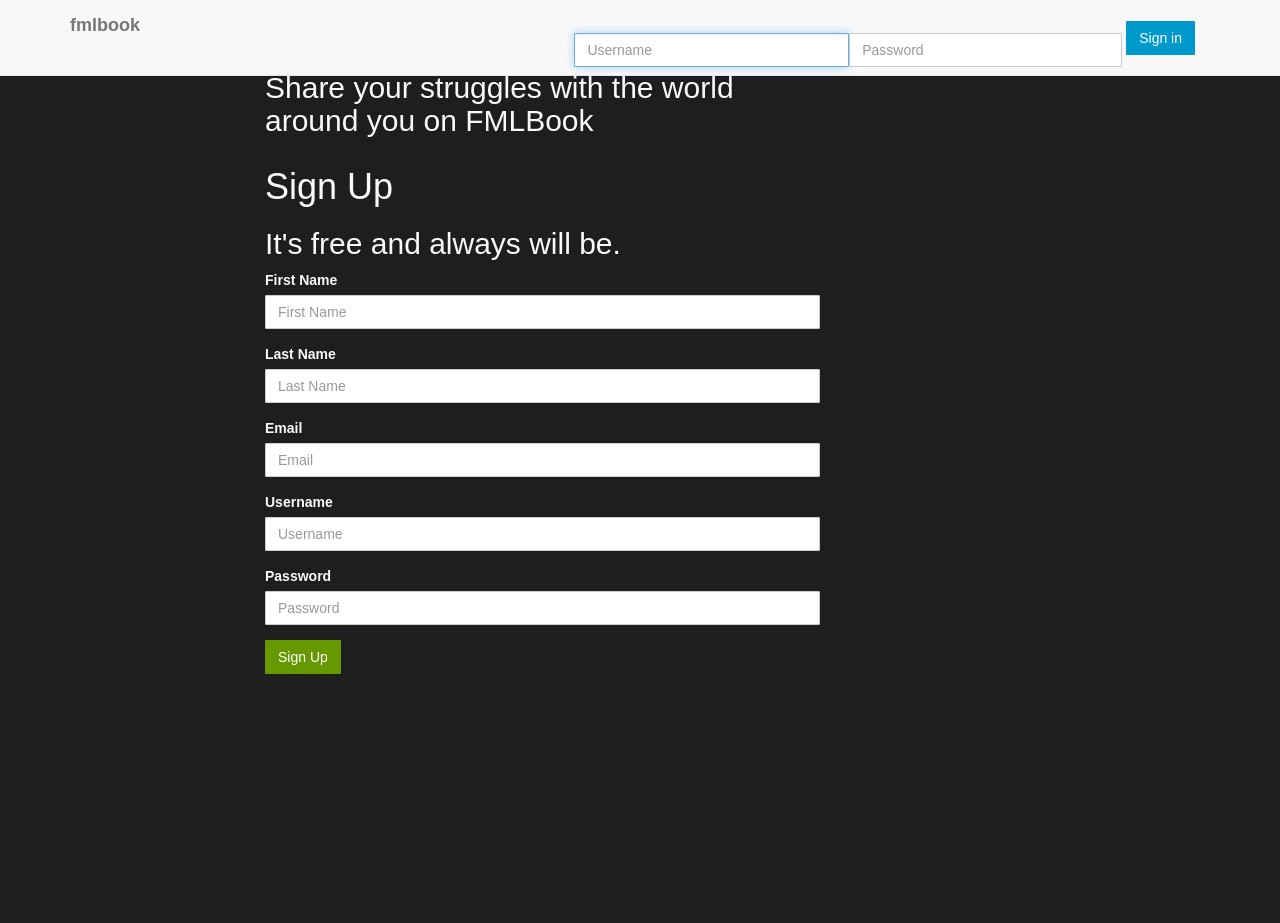
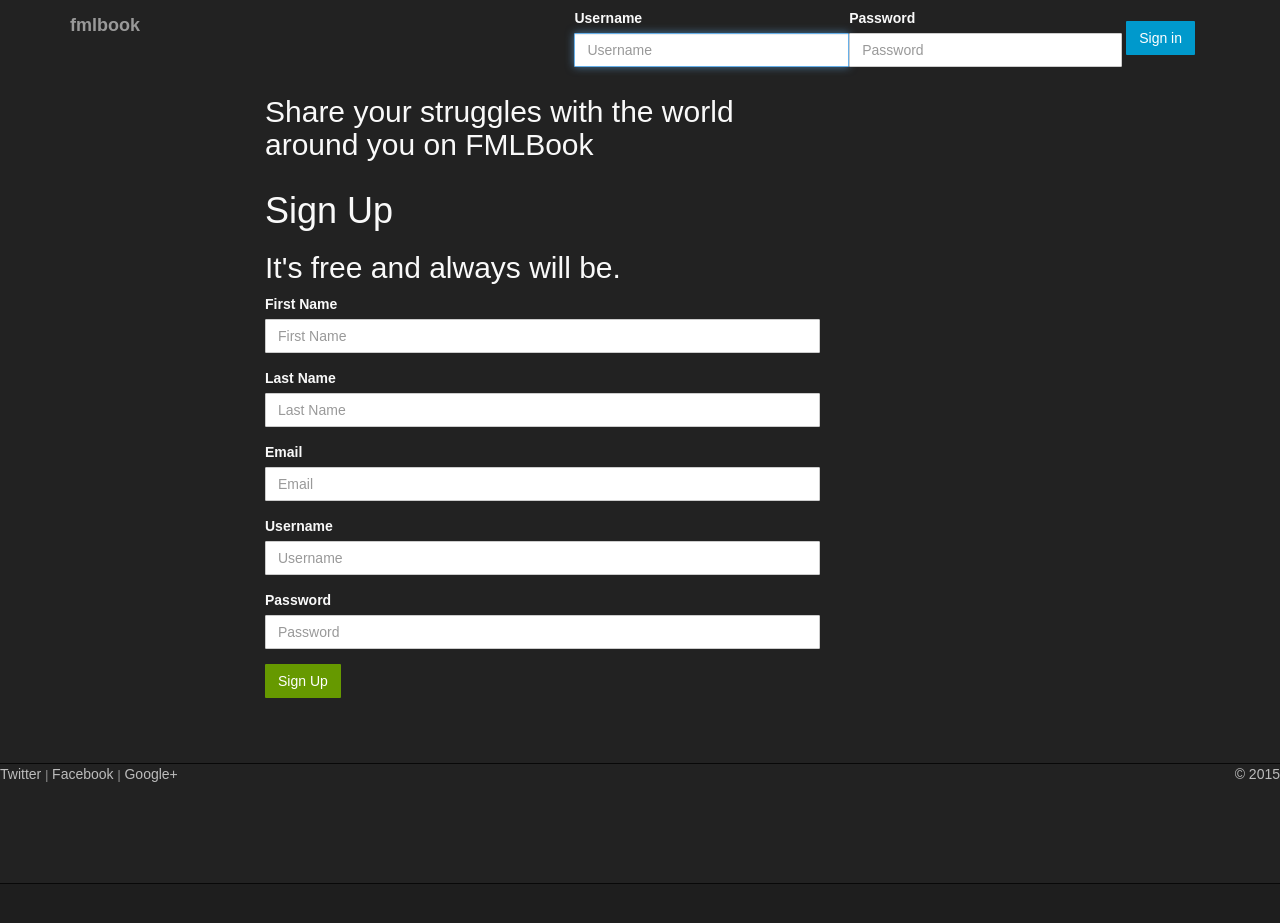
Before and after one commit to yourbuddyconner/CS399-social, a Django app: page / in a window 1280 px wide. Shown: the top 923 px of the page. Run offline with Django 3.2, Linux system fonts and the light colour scheme; some libraries are stand-ins or nearby versions; some web fonts are replaced.

Commit message:
Formatting change
changed navbar on splash page to be consistent with navbar onced logged
in

```diff
--- a/app/templates/basesplash.html
+++ b/app/templates/basesplash.html
@@ -29,7 +29,7 @@
   <body>
 
     <!-- Fixed navbar -->
-    <div class="navbar navbar-default navbar-fixed-top">
+    <nav class="navbar navbar-inverse navbar-fixed-top " role="navigation">
       <div class="container">
         <div class="navbar-header">
           <button type="button" class="navbar-toggle" data-toggle="collapse" data-target=".navbar-collapse">
@@ -54,7 +54,24 @@
     </div>
 {% block content %}
 {% endblock %}
+  <!-- Footer -->
+    <footer>
+	<div class="row" id="footer">
 
+          <div class="col-sm-6">
+            <a href="#">Twitter</a>
+            <small class="text-muted">|</small>
+            <a href="#">Facebook</a>
+            <small class="text-muted">|</small>
+            <a href="#">Google+</a>
+          </div>
+          <div class="col-sm-6">
+            <p>
+            <a href="#" class="pull-right">&#0169 {% now "Y" %}</a>
+            </p>
+          </div>
+    </div>
+    </footer>
     <!-- Bootstrap core JavaScript
     ================================================== -->
     <!-- Placed at the end of the document so the pages load faster -->
```
